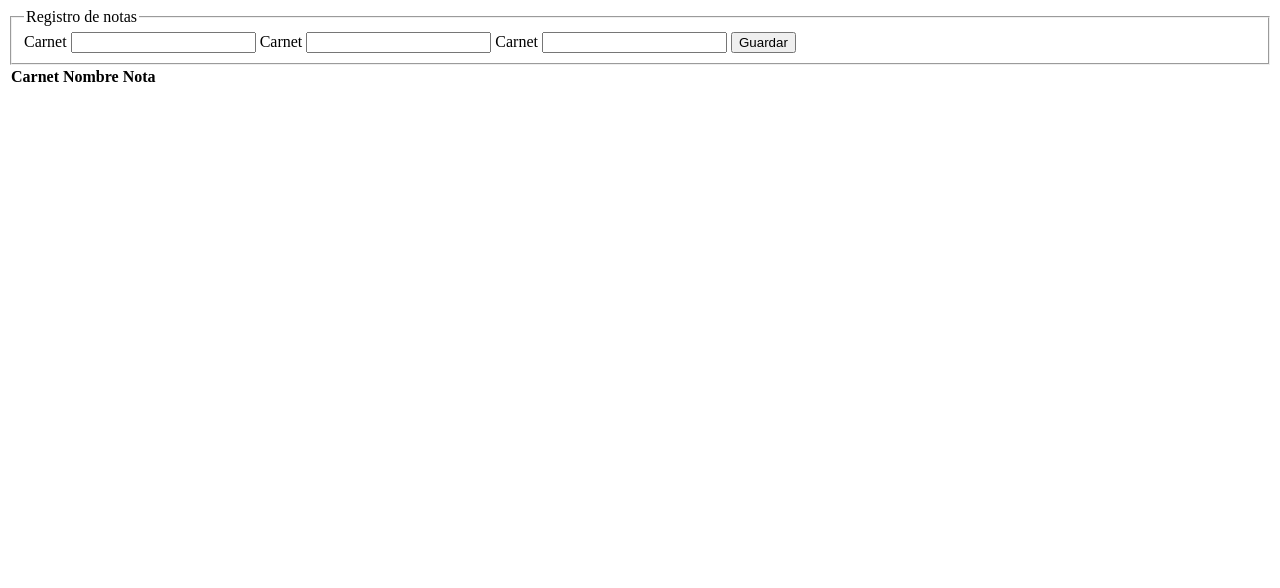
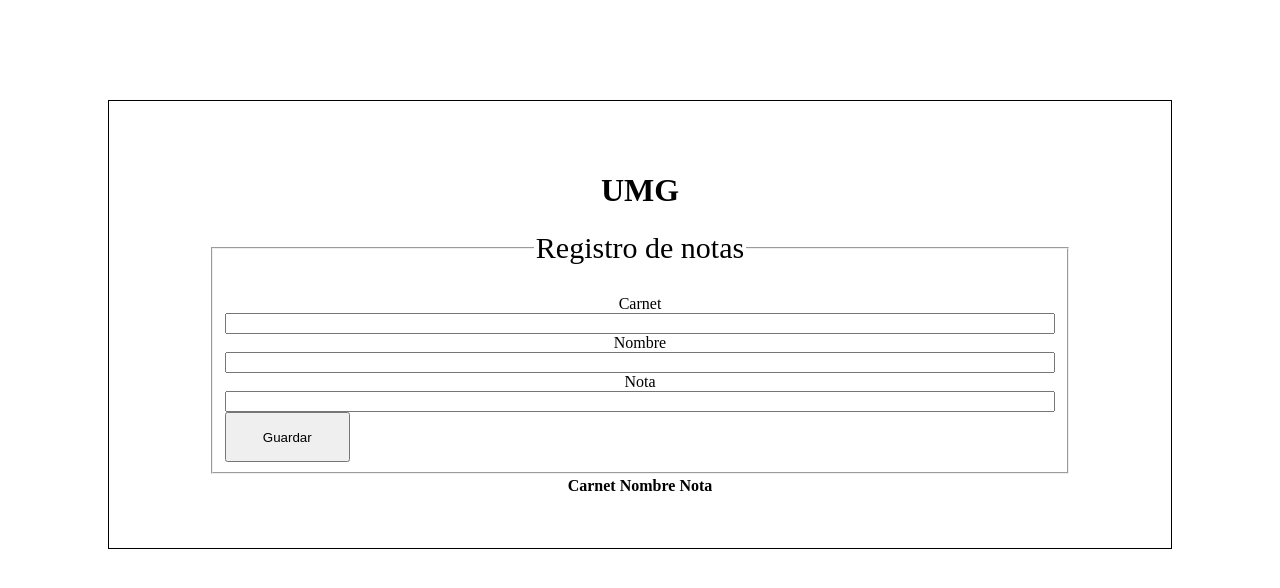
Before and after one commit to jbolanosa/ejercicio_javascript, a plain HTML site: page index.html in a window 1280 px wide. Drawn offline with Linux system fonts and the light colour scheme.

Commit message:
agregando css

```diff
--- a/css/style.css
+++ b/css/style.css
@@ -0,0 +1,26 @@
+.container{
+    margin: 100px;
+    border: 1px solid;
+    padding: 50px 100px;
+    text-align: center;
+}
+
+table{
+    margin: auto;
+}
+
+form legend{
+    font-size: 30px;
+    text-align: center;
+    margin-bottom: 25px;
+}
+
+form fieldset{
+    display:flex;
+    flex-direction: column;
+}
+
+form button{
+    width: 15%;
+    height: 50px;
+}
--- a/index.html
+++ b/index.html
@@ -9,15 +9,16 @@
     <script src="js/script.js"></script>
 </head>
 <body>
-    <div>
+    <div class="container">
+        <h1>UMG</h1>
         <form action="">
             <fieldset>
                 <legend>Registro de notas</legend>
                 <label for="carnet">Carnet</label>
                 <input type="text" name="carnet" id="carnet">
-                <label for="nombre">Carnet</label>
+                <label for="nombre">Nombre</label>
                 <input type="text" name="nombre" id="nombre">
-                <label for="nota">Carnet</label>
+                <label for="nota">Nota</label>
                 <input type="number" name="nota" id="nota">
 
                 <button type="submit">Guardar</button>
```
